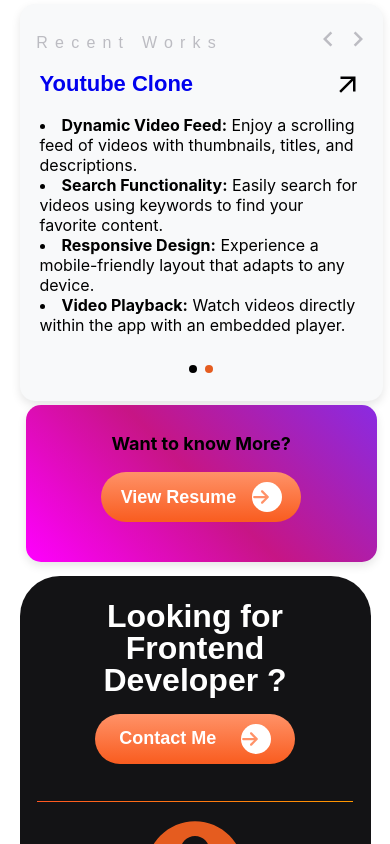
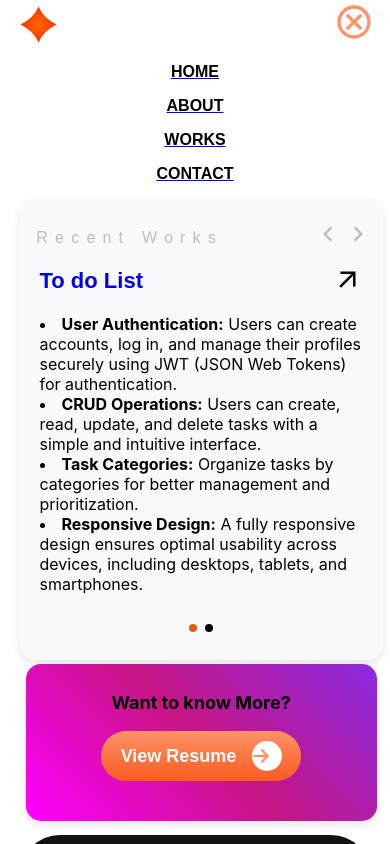
Before and after one commit to DevendranathReddy7/portfolio, a React (Create React App) app: page /works in a window 390 px wide. Both pictures are taken after a click on the icon 327 px from the left and 38 px from the top of the page. Shown: the top 844 px of the page. Built offline with nearby package versions, Linux system fonts and the light colour scheme.

Commit message:
adding mobile navbar, message sending feature

```diff
--- a/src/components/navbar/index.js
+++ b/src/components/navbar/index.js
@@ -1,9 +1,22 @@
 import { Link } from "react-router-dom";
-import { DesktopLayout, LinkPara } from "./styles";
+import {
+  DesktopLayout,
+  MobileLayout,
+  LinkPara,
+  MobileInnerDiv,
+} from "./styles";
 import logo from "../../images/logo.svg";
+import { IoMdMenu } from "react-icons/io";
+import { MdOutlineCancel } from "react-icons/md";
+import { useEffect, useState } from "react";
 
 const Navbar = () => {
+  const [showMenu, setShowMenu] = useState(false);
+  useEffect(() => {
+    window.scrollTo({ top: 0, behavior: "smooth" });
+  }, [showMenu]);
   return (
+    <div>
       <DesktopLayout>
         <Link to="/home">
           <LinkPara>HOME</LinkPara>
@@ -22,6 +35,43 @@
           <LinkPara>CONTACT</LinkPara>
         </Link>
       </DesktopLayout>
+
+      <MobileLayout>
+        <MobileInnerDiv>
+          <img src={logo} alt="logo" width={45} height={45} />
+
+          {!showMenu ? (
+            <IoMdMenu
+              color="rgb(255, 146, 104)"
+              onClick={() => setShowMenu(true)}
+              size={40}
+            />
+          ) : (
+            <MdOutlineCancel
+              color="rgb(255, 146, 104)"
+              onClick={() => setShowMenu(false)}
+              size={40}
+            />
+          )}
+        </MobileInnerDiv>
+        {showMenu && (
+          <div onClick={() => setShowMenu(false)}>
+            <Link to="/home">
+              <LinkPara>HOME</LinkPara>
+            </Link>
+            <Link to="/about">
+              <LinkPara>ABOUT</LinkPara>
+            </Link>
+            <Link to="/works">
+              <LinkPara>WORKS</LinkPara>
+            </Link>
+            <Link to="/contact-me">
+              <LinkPara>CONTACT</LinkPara>
+            </Link>
+          </div>
+        )}
+      </MobileLayout>
+    </div>
   );
 };
 
--- a/src/components/works/Works.js
+++ b/src/components/works/Works.js
@@ -7,6 +7,7 @@
   Description,
   TitleDiv,
   Title,
+  Tooltip,
 } from "./style";
 import {
   MdKeyboardArrowLeft,
@@ -14,7 +15,6 @@
   MdArrowOutward,
 } from "react-icons/md";
 import { GoDotFill } from "react-icons/go";
-
 import parse from "html-react-parser";
 import { recentWorks } from "../../common/worksConstants";
 import WantToKnowMore from "../../common/components/WantToKnowMore/WantToKnowMore";
@@ -22,6 +22,7 @@
 const Works = () => {
   const [currentWork, setCurrentWork] = useState(0);
   const [showResume, setShowResume] = useState(false);
+  const [isHovered, setIsHovered] = useState(false);
 
   useEffect(() => {
     window.scrollTo({ top: 0, behavior: "smooth" });
@@ -72,16 +73,25 @@
               <Title href={work.url} target="_blank">
                 {work.name}
               </Title>
-              <MdArrowOutward
-                size={30}
-                onClick={() => handleUrlClick(work.url)}
-              />
+              <div
+                style={{ position: "relative", display: "inline-block" }}
+                onMouseEnter={() => setIsHovered(true)}
+                onMouseLeave={() => setIsHovered(false)}
+              >
+                <MdArrowOutward
+                  size={30}
+                  onClick={() => handleUrlClick(work.url)}
+                  style={{ cursor: "pointer" }}
+                />
+                {isHovered && <Tooltip>View Project</Tooltip>}
+              </div>
             </TitleDiv>
             <p>{parse(work.description)}</p>
           </div>
         </Description>
         {recentWorks.map((work, index) => (
           <GoDotFill
+            key={index}
             color={index === currentWork ? "rgb(229, 92, 31)" : "black"}
           />
         ))}
```
Lines whose indentation alone changed are shown as unchanged.
